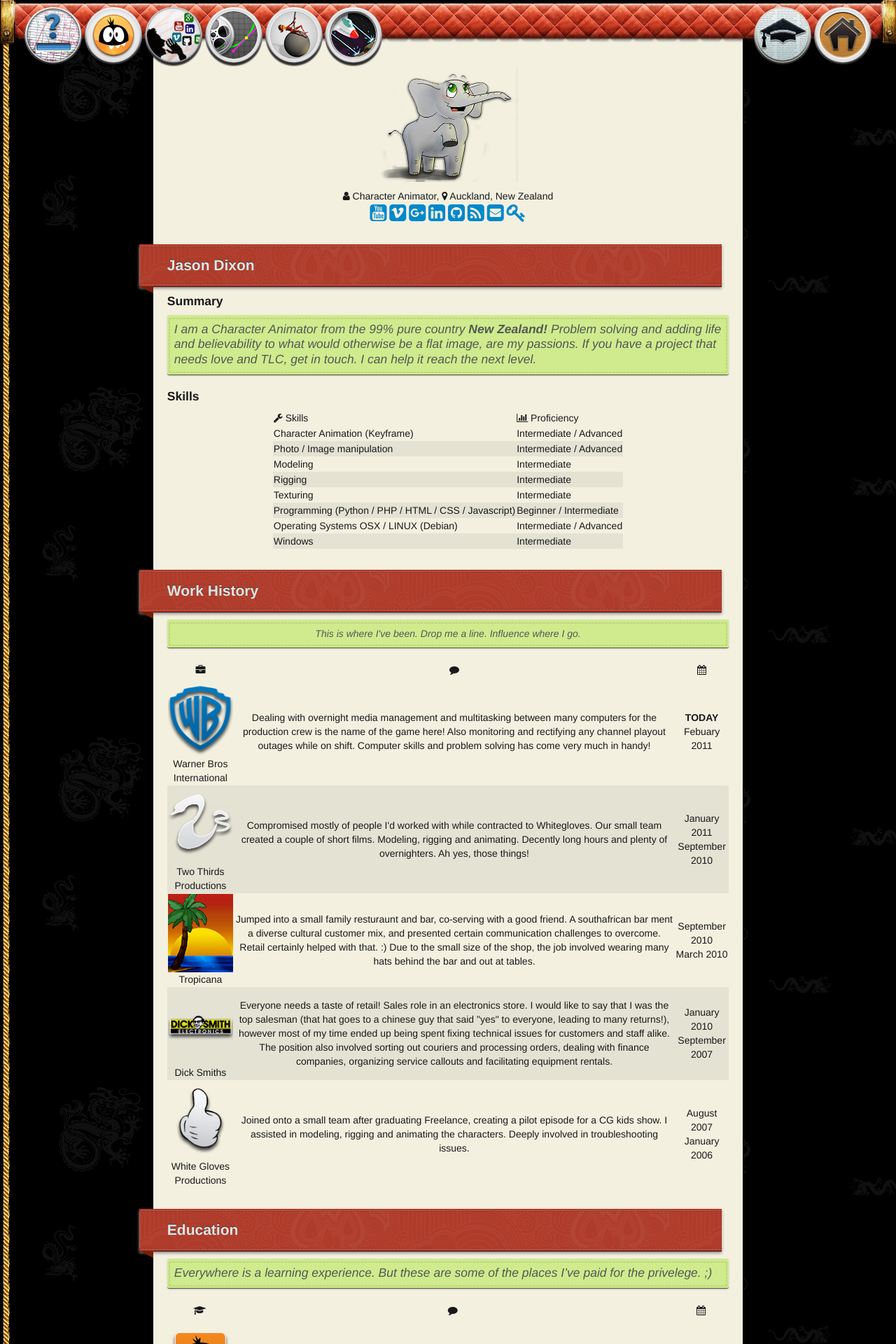
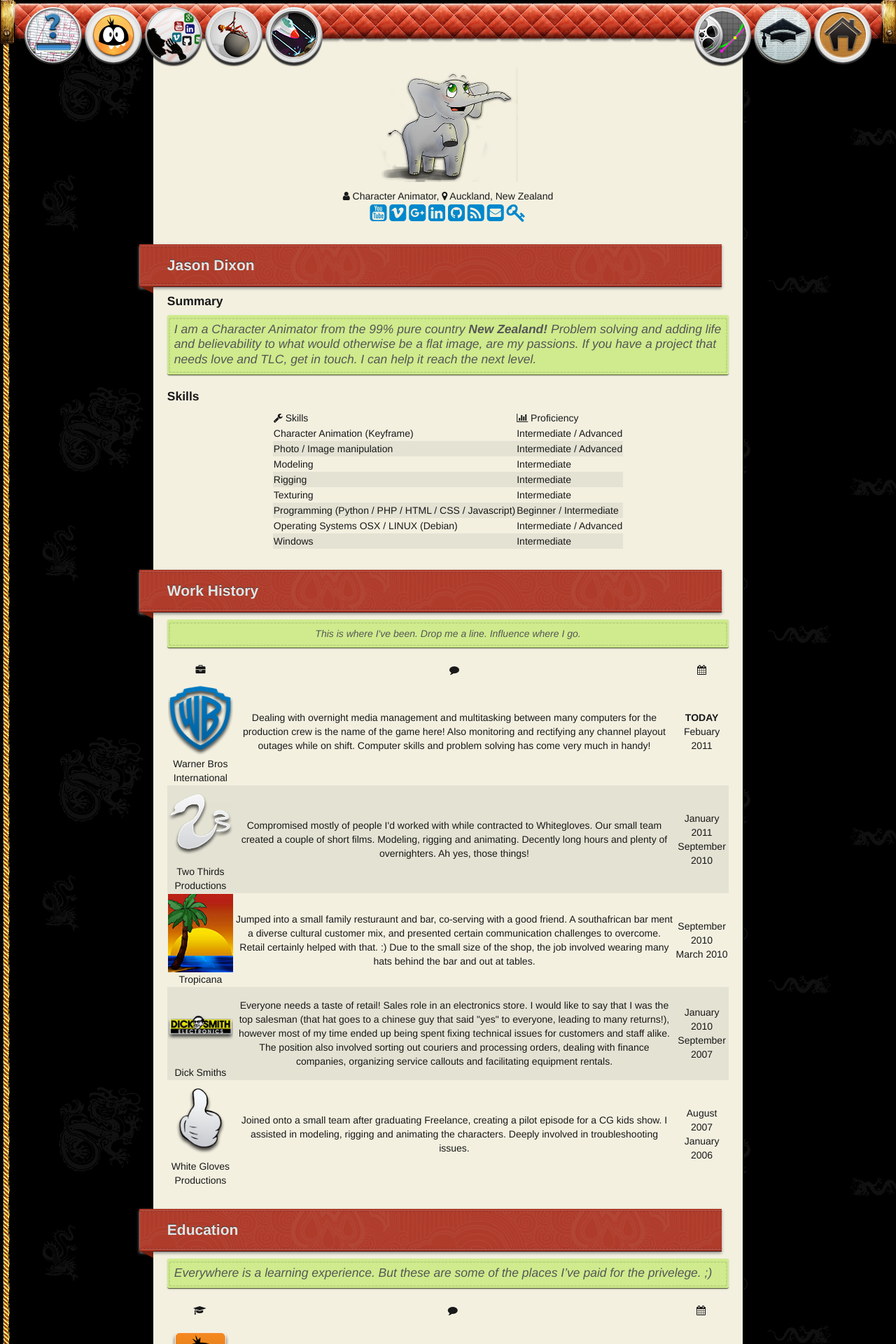
Before and after one commit to internetimagery/internetimagery.github.io, a Jekyll site: the page built from reel/cv/index.md, in a window 1280 px wide. Shown: the top 1920 px of the page at 70% size. Built offline with Jekyll 4.4.1, drawn with Linux system fonts in a browser that asks for light colours; nearby versions of some CDN libraries; some web fonts are replaced.

Commit message:
moved reel to different part of navigation

```diff
--- a/_includes/top.html
+++ b/_includes/top.html
@@ -35,6 +35,15 @@
 
   		<div id="top-banner-logo">
         <span class="inline">
+          <a href="http://internetimagery.com/reel">
+            <div class="dot">
+              <div class="dot-image">
+                <img src="{{ "/img/nav/reel_button.png" | prepend: site.baseurl }}" alt="Aniamtion Reel" title="Reel" width="165" height="85">
+              </div>
+            </div>
+          </a>
+        </span>
+        <span class="inline">
           <a href="http://animationelevation.com">
             <div class="dot">
               <div class="dot-image">
--- a/reel/cv/index.md
+++ b/reel/cv/index.md
@@ -96,8 +96,6 @@
         </tr>
     </tbody>
 </table>
-
-
 
 
 ### Work History
```
Also changed, not shown: reel/index.md (+0 -1 lines). Lines whose indentation alone changed are shown as unchanged.
